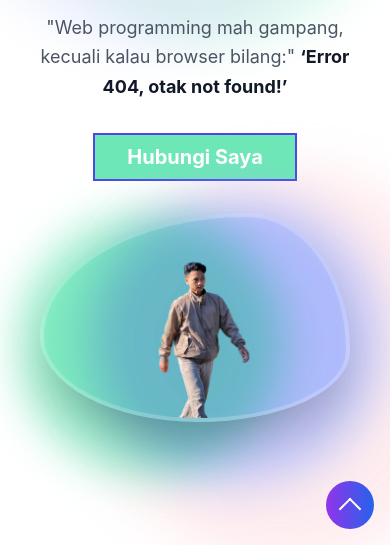
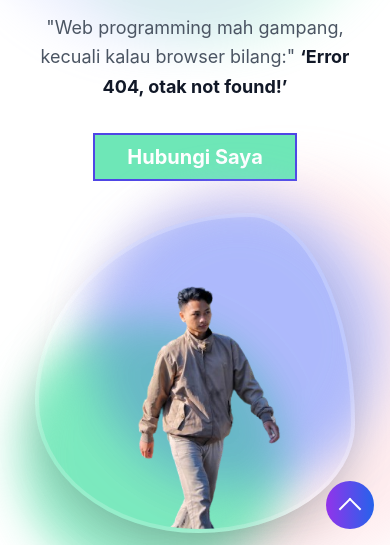
Before and after one commit to wildan-se/my-portfolio, a website: page index.html in a window 390 px wide. Shown: the part 299-844 px from the top of the page. Drawn offline with nearby package versions, Linux system fonts and the light colour scheme; files that its build step writes are made by us from their sources.

Commit message:
fix foto di hero section

```diff
--- a/index.html
+++ b/index.html
@@ -159,7 +159,7 @@
             <div class="relative z-10 flex items-center justify-center p-4">
               <div class="relative group">
                 <!-- Image Container with proper aspect ratio -->
-                <div class="relative w-85 h-85 md:w-96 md:h-96 lg:w-[420px] lg:h-[420px]">
+                <div class="relative w-80 h-80 md:w-96 md:h-96 lg:w-[420px] lg:h-[420px]">
                   <img src="dist/img/img1.png" alt="Muhammad Wildan Septiano" class="object-cover w-full h-full transition-all duration-500  shadow-2xl
                group-hover:scale-105 group-hover:shadow-3xl
                border-4 border-white/20 dark:border-slate-700/50
```
